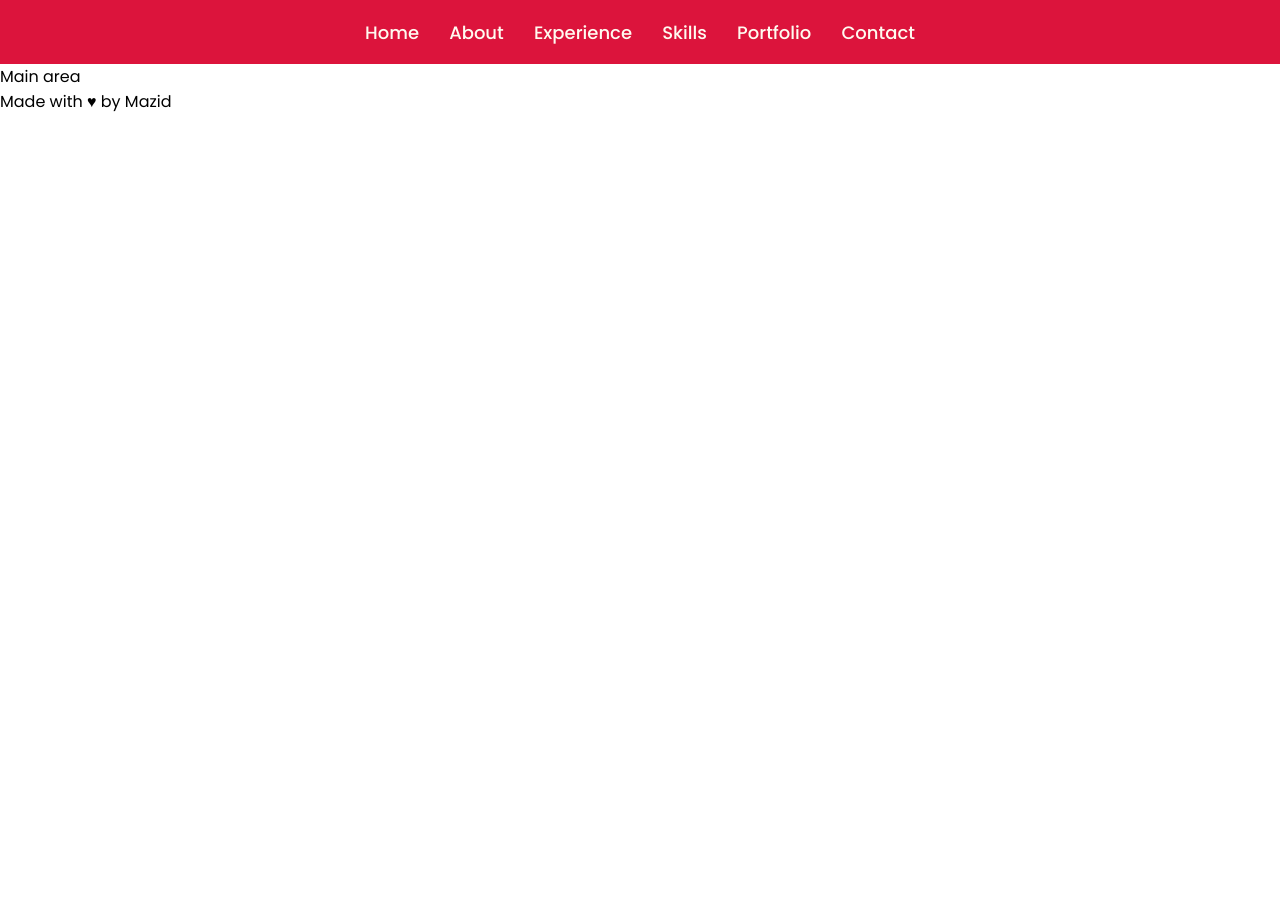
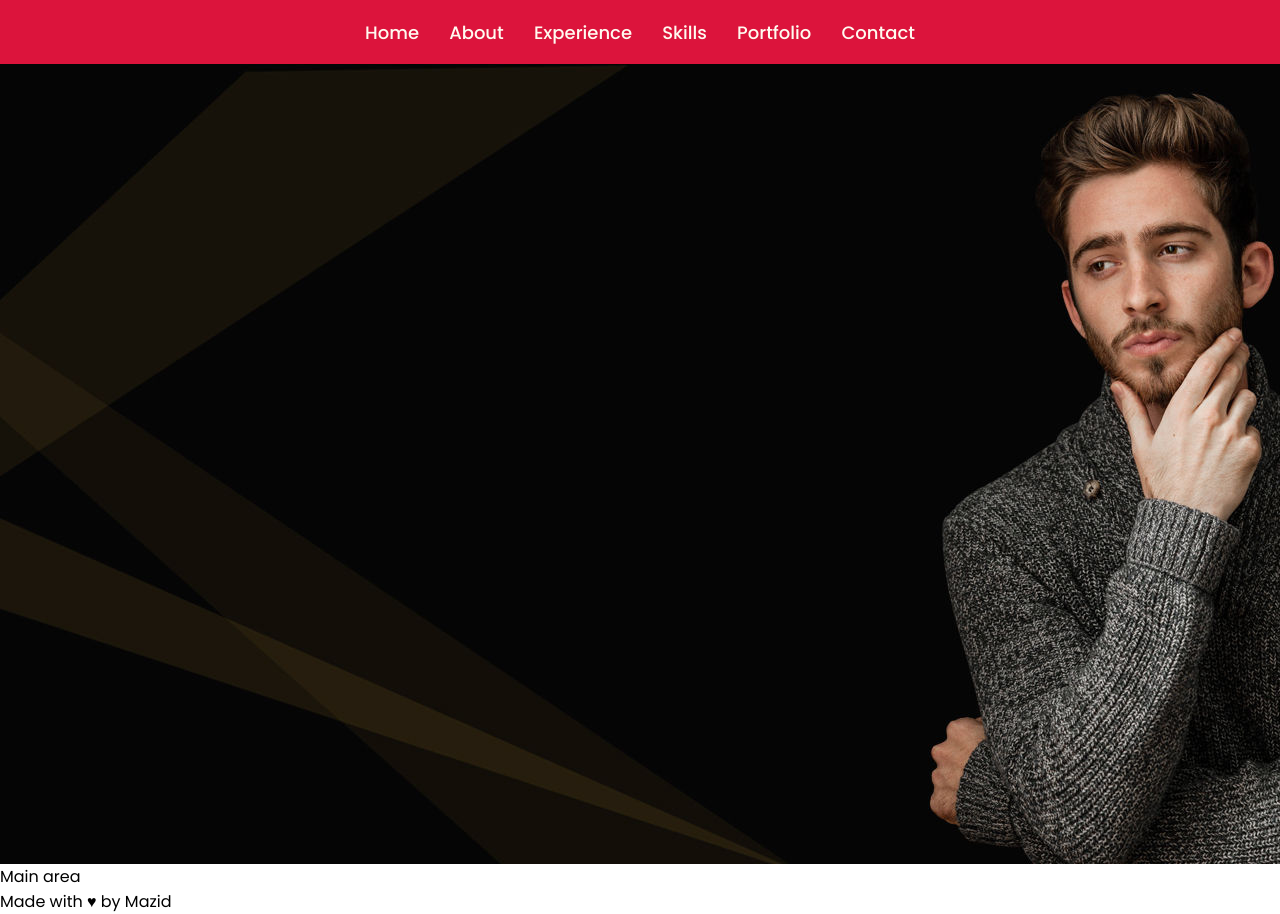
Before and after one commit to mazeduldev/portfolio, a Next.js app: page / in a window 1280 px wide. Before the commit the page ends 800 px from the top, so only its background shows below. Built offline with nearby package versions, Linux system fonts and the light colour scheme.

Commit message:
dummy background cover added

```diff
--- /dev/null
+++ b/components/cover.module.scss
@@ -0,0 +1,8 @@
+.cover {
+  display: flex;
+  background: url("/images/banner.jpg");
+  background-repeat: no-repeat;
+  background-position: center;
+  background-size: cover;
+  height: 100vh;
+}
--- /dev/null
+++ b/components/cover.tsx
@@ -0,0 +1,12 @@
+import React from 'react'
+import classes from './cover.module.scss'
+
+const Cover = () => {
+  return (
+    <section className={classes.cover}>
+
+    </section>
+  )
+}
+
+export default Cover
--- a/components/navbar.tsx
+++ b/components/navbar.tsx
@@ -3,8 +3,7 @@ import classes from './navbar.module.scss'
 
 const Navbar = () => {
   return (
-    <nav>
-      <div className={classes.navContainer}>
+    <nav className={classes.navContainer}>
       <ul className={classes.menu}>
         <li className={classes.menuItem}>Home</li>
         <li className={classes.menuItem}>About</li>
@@ -13,7 +12,6 @@ const Navbar = () => {
         <li className={classes.menuItem}>Portfolio</li>
         <li className={classes.menuItem}>Contact</li>
       </ul>
-      </div>
     </nav>
   )
 }
--- a/pages/index.tsx
+++ b/pages/index.tsx
@@ -1,5 +1,6 @@
 import Head from 'next/head'
 import Navbar from '../components/navbar'
+import Cover from '../components/cover'
 
 export default function Home() {
   return (
@@ -12,6 +13,7 @@ export default function Home() {
       <Navbar></Navbar>
 
       <main>
+        <Cover></Cover>
         Main area
       </main>
 
```
Also changed, not shown: public/images/banner.jpg (added). Lines whose indentation alone changed are shown as unchanged.
